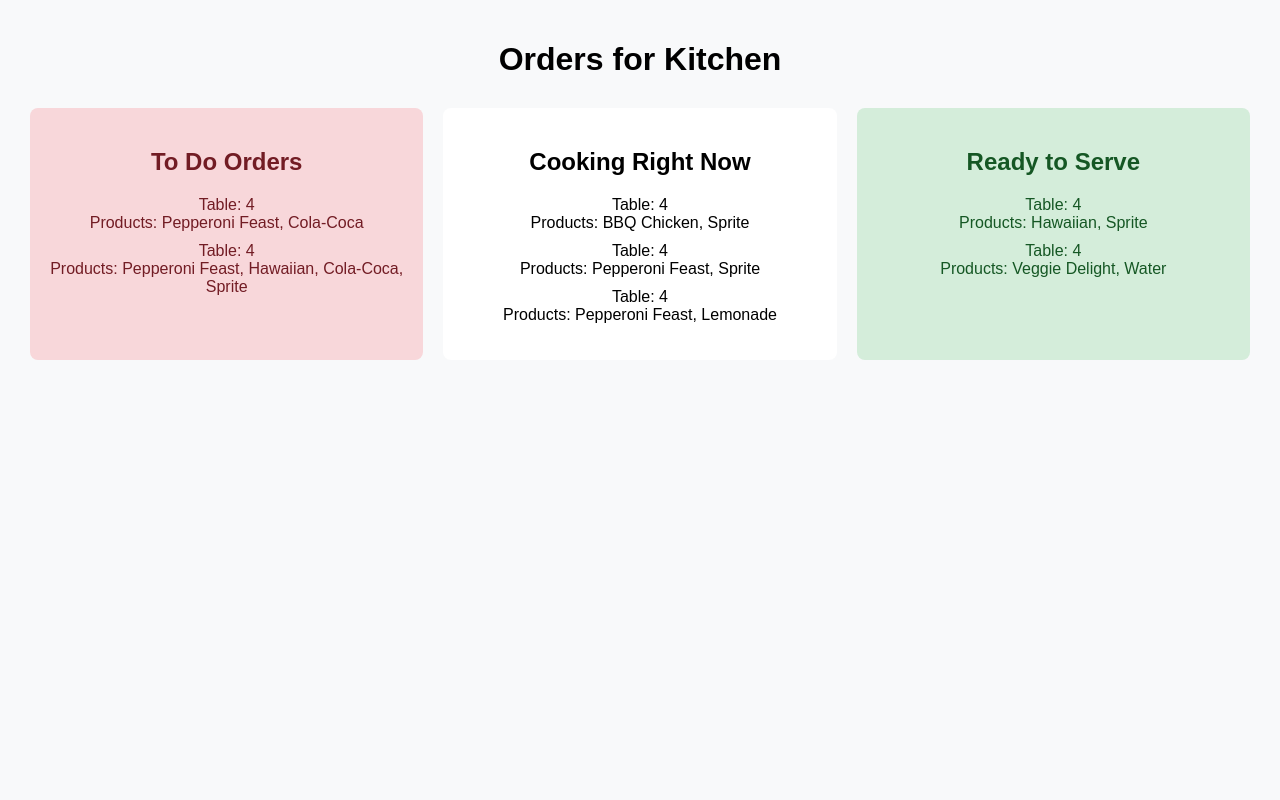
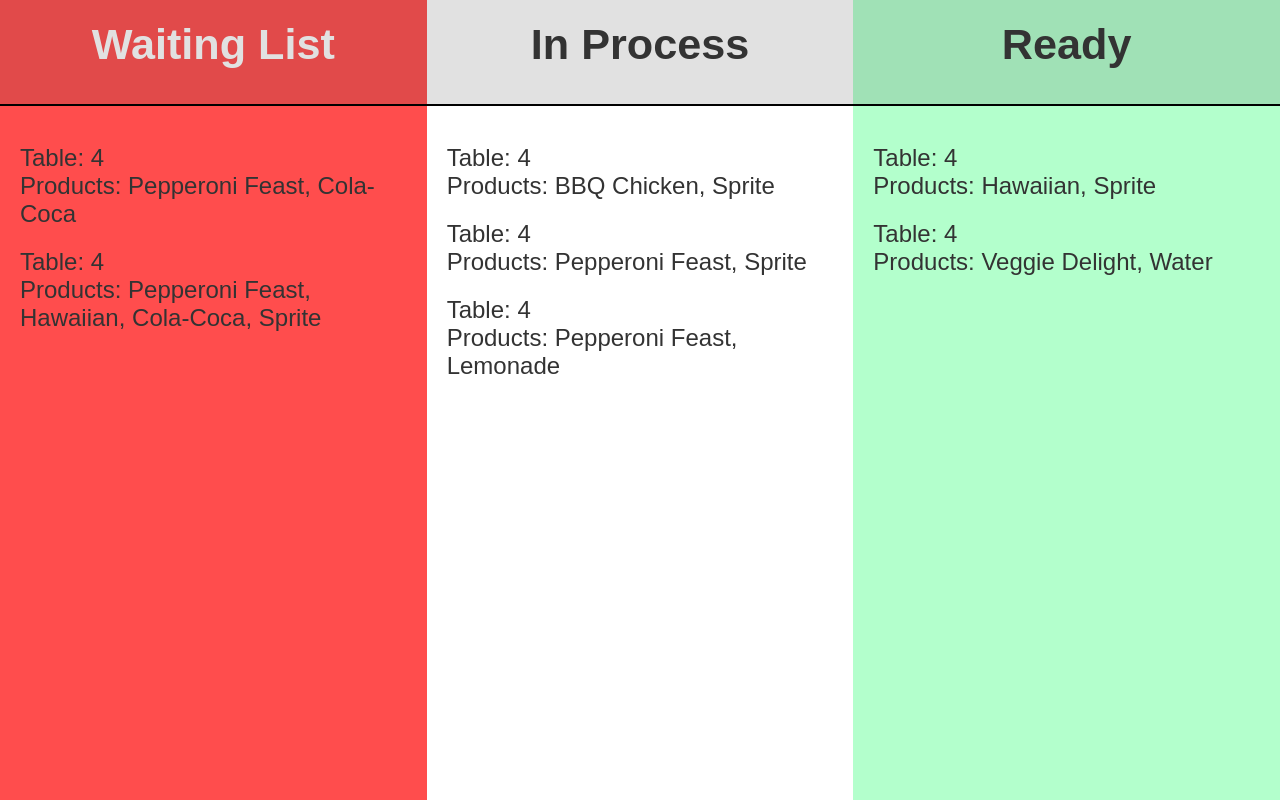
Before and after one commit to ChrisY60/Doughminators, a Flask app: page /getOrdersForKitchen in a window 1280 px wide. Run offline with Flask 3, Linux system fonts and the light colour scheme.

Commit message:
Now using the UI written by Omar for the kitchen.html

```diff
--- a/WebApp/templates/kitchen.html
+++ b/WebApp/templates/kitchen.html
@@ -3,97 +3,46 @@
 <head>
     <meta charset="UTF-8">
     <meta name="viewport" content="width=device-width, initial-scale=1.0">
-    <title>Kitchen Orders</title>
-    <style>
-        body {
-            font-family: Arial, sans-serif;
-            margin: 0;
-            padding: 20px;
-            background-color: #f8f9fa; /* Light background color for contrast */
-        }
-
-        h1 {
-            text-align: center;
-            margin-bottom: 30px;
-        }
-
-        .container {
-            display: flex;
-            justify-content: space-between;
-        }
-
-        .column {
-            flex: 1; /* Make each column take equal space */
-            margin: 0 10px; /* Add space between columns */
-            padding: 20px;
-            border-radius: 8px; /* Rounded corners for aesthetics */
-        }
-
-        .to-do {
-            background-color: #f8d7da; /* Light red background */
-            color: #721c24; /* Darker red text */
-        }
-
-        .cooking {
-            background-color: #ffffff; /* White background */
-            color: #000; /* Black text */
-        }
-
-        .ready-to-serve {
-            background-color: #d4edda; /* Light green background */
-            color: #155724; /* Darker green text */
-        }
-
-        h2 {
-            text-align: center;
-        }
-
-        ul {
-            list-style-type: none; /* Remove bullet points */
-            padding: 0; /* Remove padding */
-        }
-
-        li {
-            margin: 10px 0; /* Space between list items */
-            text-align: center; /* Center align list items */
-        }
-    </style>
+    <title>Kitchen Orders Status</title>
+    <link rel="stylesheet" href="../static/style.css">
 </head>
 <body>
-    <h1>Orders for Kitchen</h1>
-
+    <div class="border"></div>
     <div class="container">
-        <div class="column to-do">
-            <h2>To Do Orders</h2>
-            <ul>
+        <div class="column waiting-list">
+            <h2>Waiting List</h2>
+        </div>
+        <div class="column in-process">
+            <h2>In Process</h2>
+        </div>
+        <div class="column ready">
+            <h2>Ready</h2>
+        </div>
+    </div>
+    <div class="borderline"></div>
+    <div class="container2">
+        <div class="column2 waiting-list" id="waiting-list-items">
             {% for order in to_do_orders %}
-                    <li>Table: {{ order.table }}<br>
+                <p>Table: {{ order.table }}<br>
                    Products: {% for product in order.products %}{{ product.name }}{% if not loop.last %}, {% endif %}{% endfor %}
-                    </li>
+                </p>
             {% endfor %}
-            </ul>
         </div>
 
-        <div class="column cooking">
-            <h2>Cooking Right Now</h2>
-            <ul>
+        <div class="column2 in-process" id="in-process-items">
             {% for order in cooking_orders %}
-                    <li>Table: {{ order.table }}<br>
+                <p>Table: {{ order.table }}<br>
                    Products: {% for product in order.products %}{{ product.name }}{% if not loop.last %}, {% endif %}{% endfor %}
-                    </li>
+                </p>
             {% endfor %}
-            </ul>
         </div>
 
-        <div class="column ready-to-serve">
-            <h2>Ready to Serve</h2>
-            <ul>
+        <div class="column2 ready" id="ready-items">
             {% for order in ready_to_serve_orders %}
-                    <li>Table: {{ order.table }}<br>
+                <p>Table: {{ order.table }}<br>
                    Products: {% for product in order.products %}{{ product.name }}{% if not loop.last %}, {% endif %}{% endfor %}
-                    </li>
+                </p>
             {% endfor %}
-            </ul>
         </div>
     </div>
 </body>
```
Also changed, not shown: WebApp/templates/backend.html (deleted, +0 -63 lines). Lines whose indentation alone changed are shown as unchanged.
